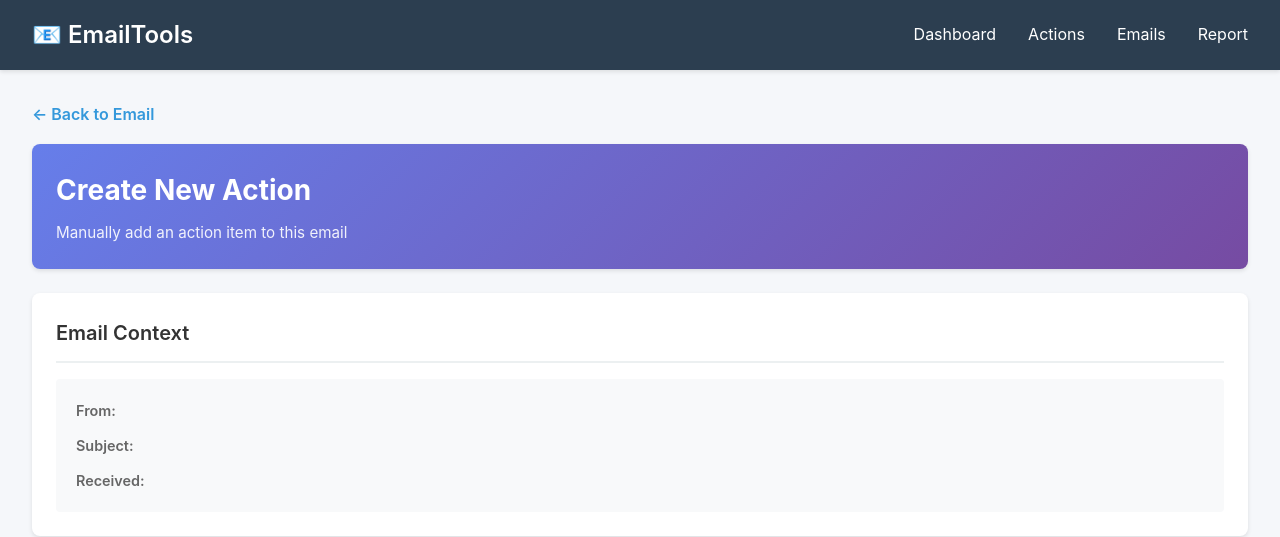
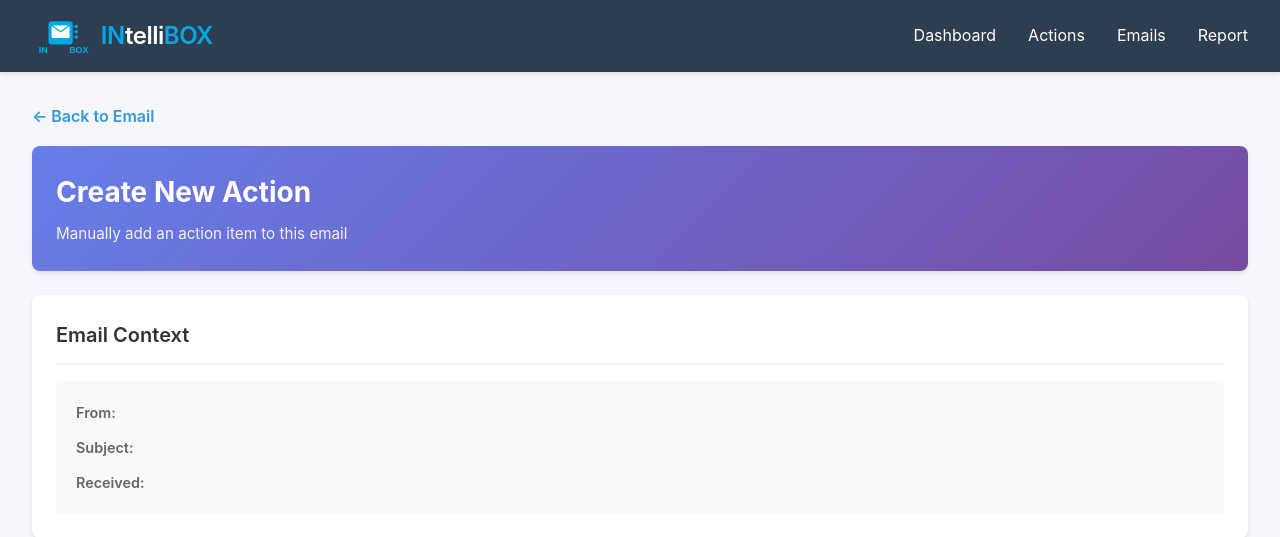
Before and after one commit to blake-perkins/INtelliBOX, a FastAPI app: template src/emailtools/web/templates/action_new.html in a window 1280 px wide. Shown: the top 537 px of the page. Run offline with FastAPI, Linux system fonts and the light colour scheme; the template is opened without the code that fills it, so the values that code supplies are empty.

Commit message:
Rebrand application from EmailTools to INtelliBOX with new logo
- Add new INtelliBOX logo SVG to static/
- Update app.py to serve static files and use new branding
- Update base.html with clickable logo/name linking to dashboard
- Update all page titles from EmailTools to INtelliBOX
- Update README.md and CLAUDE.md with new branding
- Update CLI command references from emailtools to intellibox

Co-Authored-By: Claude Sonnet 4.5 <noreply@anthropic.com>

```diff
--- a/src/emailtools/web/app.py
+++ b/src/emailtools/web/app.py
@@ -1,4 +1,4 @@
-"""FastAPI web application for EmailTools."""
+"""FastAPI web application for INtelliBOX."""
 
 from datetime import datetime, timedelta
 from pathlib import Path
@@ -17,14 +17,16 @@ from emailtools.config import settings
 
 # Create FastAPI app
 app = FastAPI(
-    title="EmailTools",
+    title="INtelliBOX",
     description="AI-Powered Email Action Tracking System",
     version="1.0.0"
 )
 
-# Setup templates
+# Setup templates and static files
 template_dir = Path(__file__).parent / "templates"
+static_dir = Path(__file__).parent / "static"
 templates = Jinja2Templates(directory=str(template_dir))
+app.mount("/static", StaticFiles(directory=str(static_dir)), name="static")
 
 
 @app.get("/", response_class=HTMLResponse)
--- a/src/emailtools/web/templates/action_detail.html
+++ b/src/emailtools/web/templates/action_detail.html
@@ -1,6 +1,6 @@
 {% extends "base.html" %}
 
-{% block title %}{{ action.title }} - EmailTools{% endblock %}
+{% block title %}{{ action.title }} - INtelliBOX{% endblock %}
 
 {% block content %}
 <div style="margin-bottom: 1rem;">
--- a/src/emailtools/web/templates/action_new.html
+++ b/src/emailtools/web/templates/action_new.html
@@ -1,6 +1,6 @@
 {% extends "base.html" %}
 
-{% block title %}Create New Action - EmailTools{% endblock %}
+{% block title %}Create New Action - INtelliBOX{% endblock %}
 
 {% block content %}
 <div style="margin-bottom: 1rem;">
--- a/src/emailtools/web/templates/actions.html
+++ b/src/emailtools/web/templates/actions.html
@@ -1,6 +1,6 @@
 {% extends "base.html" %}
 
-{% block title %}Actions - EmailTools{% endblock %}
+{% block title %}Actions - INtelliBOX{% endblock %}
 
 {% block content %}
 <!-- Compact Metrics Bar -->
--- a/src/emailtools/web/templates/base.html
+++ b/src/emailtools/web/templates/base.html
@@ -3,7 +3,7 @@
 <head>
     <meta charset="UTF-8">
     <meta name="viewport" content="width=device-width, initial-scale=1.0">
-    <title>{% block title %}EmailTools{% endblock %}</title>
+    <title>{% block title %}INtelliBOX{% endblock %}</title>
     <style>
         * {
             margin: 0;
@@ -36,6 +36,42 @@
         .navbar h1 {
             font-size: 1.5rem;
             font-weight: 600;
+        }
+
+        .navbar-brand {
+            display: flex;
+            align-items: center;
+            gap: 0.75rem;
+            text-decoration: none;
+            color: white;
+            transition: opacity 0.2s;
+        }
+
+        .navbar-brand:hover {
+            opacity: 0.9;
+        }
+
+        .navbar-logo {
+            height: 40px;
+            width: auto;
+        }
+
+        .navbar-title {
+            font-size: 1.5rem;
+            font-weight: 600;
+            letter-spacing: -0.5px;
+        }
+
+        .navbar-title .in {
+            color: #00a8e8;
+        }
+
+        .navbar-title .telli {
+            color: white;
+        }
+
+        .navbar-title .box {
+            color: #00a8e8;
         }
 
         .nav-links {
@@ -212,7 +248,12 @@
 <body>
     <nav class="navbar">
         <div class="navbar-content">
-            <h1>📧 EmailTools</h1>
+            <a href="/" class="navbar-brand">
+                <img src="/static/logo.svg" alt="INtelliBOX Logo" class="navbar-logo">
+                <h1 class="navbar-title">
+                    <span class="in">IN</span><span class="telli">telli</span><span class="box">BOX</span>
+                </h1>
+            </a>
             <ul class="nav-links">
                 <li><a href="/">Dashboard</a></li>
                 <li><a href="/actions">Actions</a></li>
--- a/src/emailtools/web/templates/dashboard.html
+++ b/src/emailtools/web/templates/dashboard.html
@@ -1,6 +1,6 @@
 {% extends "base.html" %}
 
-{% block title %}Dashboard - EmailTools{% endblock %}
+{% block title %}Dashboard - INtelliBOX{% endblock %}
 
 {% block content %}
 <!-- Compact Metrics Bar -->
--- a/src/emailtools/web/templates/email_detail.html
+++ b/src/emailtools/web/templates/email_detail.html
@@ -1,6 +1,6 @@
 {% extends "base.html" %}
 
-{% block title %}{{ email.subject }} - EmailTools{% endblock %}
+{% block title %}{{ email.subject }} - INtelliBOX{% endblock %}
 
 {% block content %}
 <div style="margin-bottom: 1rem;">
--- a/src/emailtools/web/templates/emails.html
+++ b/src/emailtools/web/templates/emails.html
@@ -1,6 +1,6 @@
 {% extends "base.html" %}
 
-{% block title %}Emails - EmailTools{% endblock %}
+{% block title %}Emails - INtelliBOX{% endblock %}
 
 {% block content %}
 <!-- Compact Metrics Bar -->
--- a/src/emailtools/web/templates/report.html
+++ b/src/emailtools/web/templates/report.html
@@ -1,6 +1,6 @@
 {% extends "base.html" %}
 
-{% block title %}Daily Report - EmailTools{% endblock %}
+{% block title %}Daily Report - INtelliBOX{% endblock %}
 
 {% block content %}
 <div class="card-header" style="font-size: 1.75rem; margin-bottom: 1.5rem;">
```
Also changed, not shown: CLAUDE.md (+5 -5 lines), README.md, src/emailtools/web/static/logo.svg (added).
